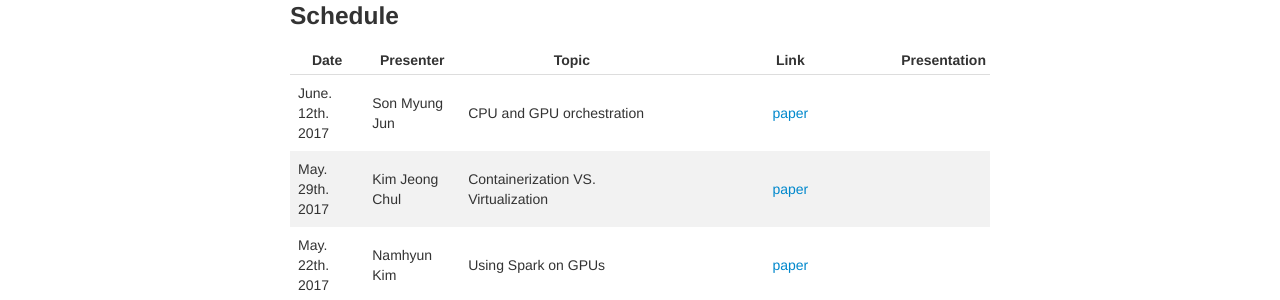
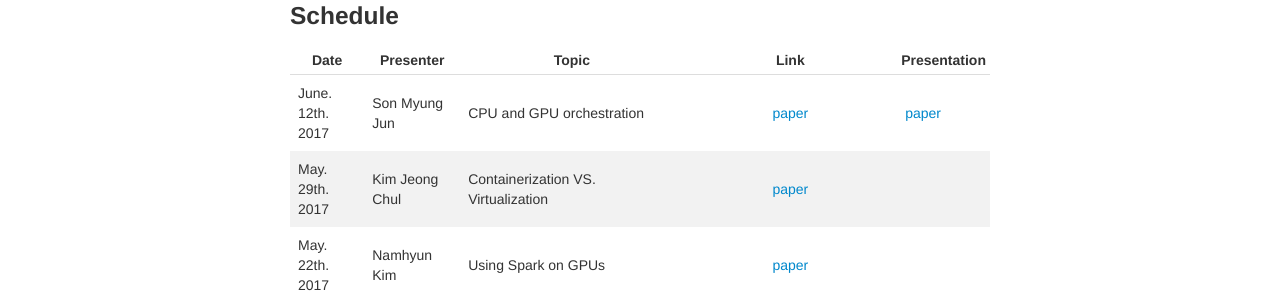
Before and after one commit to ddps-lab/kmu-bigdata.github.io, a Jekyll site: the page built from seminar/index.md, in a window 1280 px wide. Shown: the part 166-466 px from the top of the page. Built offline with Jekyll 4.4.1, drawn with Linux system fonts in a browser that asks for light colours.

Commit message:
update ppt link and modified paper link

```diff
--- a/seminar/index.md
+++ b/seminar/index.md
@@ -9,7 +9,7 @@
 
 | Date | Presenter | Topic | Link | Presentation |
 |------|-----------|-------|:----:|--------------|
-| June. 12th. 2017 | Son Myung Jun | CPU and GPU orchestration | [paper](Unified Development for Mixed Multi-GPU and Multi-Coprocessor Environments using a Lightweight Runtime Environment) | |
+| June. 12th. 2017 | Son Myung Jun | CPU and GPU orchestration | [paper](http://www.netlib.org/utk/people/JackDongarra/PAPERS/haidar_ipdps.pdf) | [paper](https://docs.google.com/presentation/d/1njK0i7WrJEuAfDItr9eE7iTpTp-0e2fXhTSXQFka-ts/edit?usp=sharing) |
 | May. 29th. 2017 | Kim Jeong Chul | Containerization VS. Virtualization | [paper](http://blog.pierreroudier.net/wp-content/uploads/2015/08/rc25482.pdf) | |
 | May. 22th. 2017 | Namhyun Kim |Using Spark on GPUs | [paper](http://conferences.computer.org/pdswdiscs/2016/papers/5216a025.pdf) | |
 | May. 15th. 2017 | Sara | C-Fuzzy Decision Tree| [paper](http://dl.acm.org/citation.cfm?id=2169836) | [ppt](https://drive.google.com/open?id=0ByOPgARQ0MBmMm8zUWtrUXI3MzA)|
```
